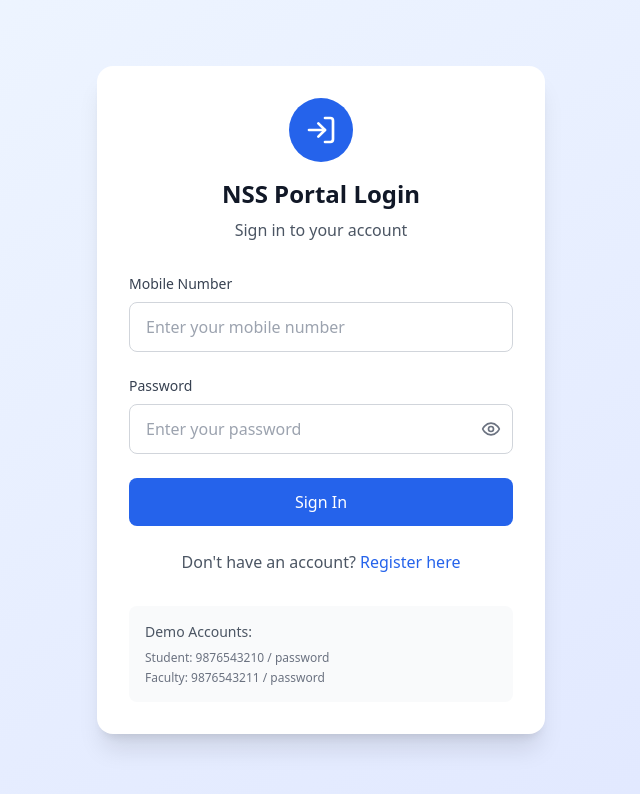
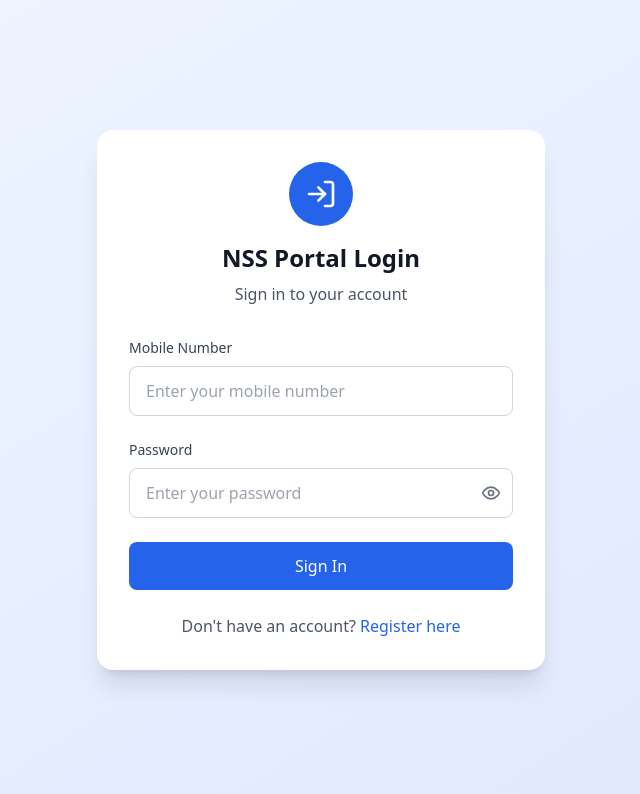
Before and after one commit to zidduhhere/nss-project, a React (Vite) app: page / in a window 1280 px wide. Shown: the top 794 px of the page, without its empty margins (319-959 px from the left). Built offline with nearby package versions, Linux system fonts and the light colour scheme.

Commit message:
Add files via upload
Error in the repo is corrected

```diff
--- a/src/App.tsx
+++ b/src/App.tsx
@@ -1,4 +1,4 @@
-import React, { useState } from 'react';
+import { useState } from 'react';
 import { AppProvider, useApp } from './context/AppContext';
 import LoginForm from './components/auth/LoginForm';
 import RegisterForm from './components/auth/RegisterForm';
--- a/src/components/auth/LoginForm.tsx
+++ b/src/components/auth/LoginForm.tsx
@@ -109,13 +109,13 @@ export default function LoginForm({ onSwitchToRegister }: LoginFormProps) {
           </p>
         </div>
 
-        <div className="mt-8 p-4 bg-gray-50 rounded-lg">
-          <p className="text-sm text-gray-600 font-medium mb-2">Demo Accounts:</p>
-          <div className="text-xs text-gray-500 space-y-1">
-            <p>Student: 9876543210 / password</p>
-            <p>Faculty: 9876543211 / password</p>
-          </div>
-        </div>
+        {/* <div className="mt-8 p-4 bg-gray-50 rounded-lg"> */}
+        {/* <p className="text-sm text-gray-600 font-medium mb-2">Demo Accounts:</p> */}
+        {/* <div className="text-xs text-gray-500 space-y-1"> */}
+        {/* <p>Student: 9876543210 / password</p> */}
+        {/* <p>Faculty: 9876543211 / password</p> */}
+        {/* </div> */}
+        {/* </div> */}
       </div>
     </div>
   );
```
